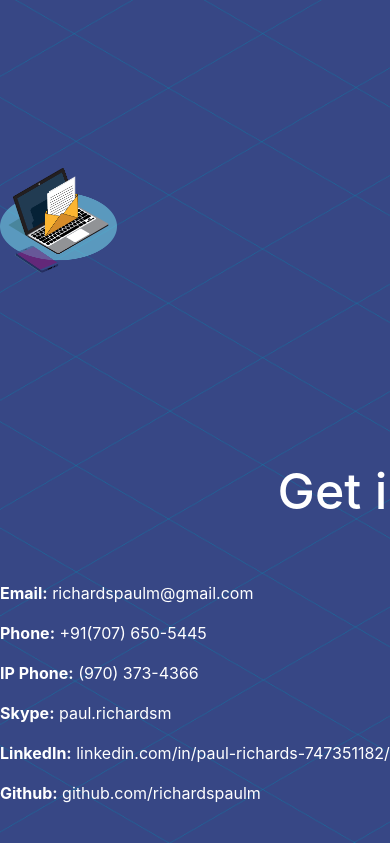
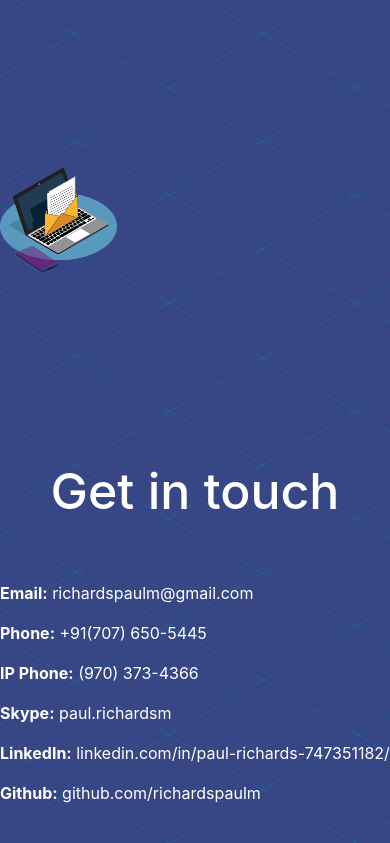
Before and after one commit to richardspaulm/DjangoProfile, a Django app: page / in a window 390 px wide; the page is wider, and only the part inside the window is pictured. Shown: the part 3377-4220 px from the top of that part. Run offline with Django 3.2, Linux system fonts and the light colour scheme; data that the repository does not hold is empty; some libraries are stand-ins or nearby versions.

Commit message:
Add vh fix to width

```diff
--- a/webresume/static/css/styles.css
+++ b/webresume/static/css/styles.css
@@ -46,7 +46,7 @@ div#navbar a{
     width: 100vw;
     height: 100vh;
     height: calc(var(--vh, 1vh) * 100);
-    width: calc(var(--vh, 1vw) * 100);
+    width: calc(var(--vw, 1vw) * 100);
 
     padding: 0;
 }
--- a/webresume/templates/index.html
+++ b/webresume/templates/index.html
@@ -83,7 +83,9 @@
 </div>
 <script>
 let vh = window.innerHeight * 0.01;
+let vw = window.innerWidth * 0.01;
 // Then we set the value in the --vh custom property to the root of the document
 document.documentElement.style.setProperty('--vh', `${vh}px`);
+document.documentElement.style.setProperty('--vw', `${vw}px`);
 </script>
 {% endblock %}
```
